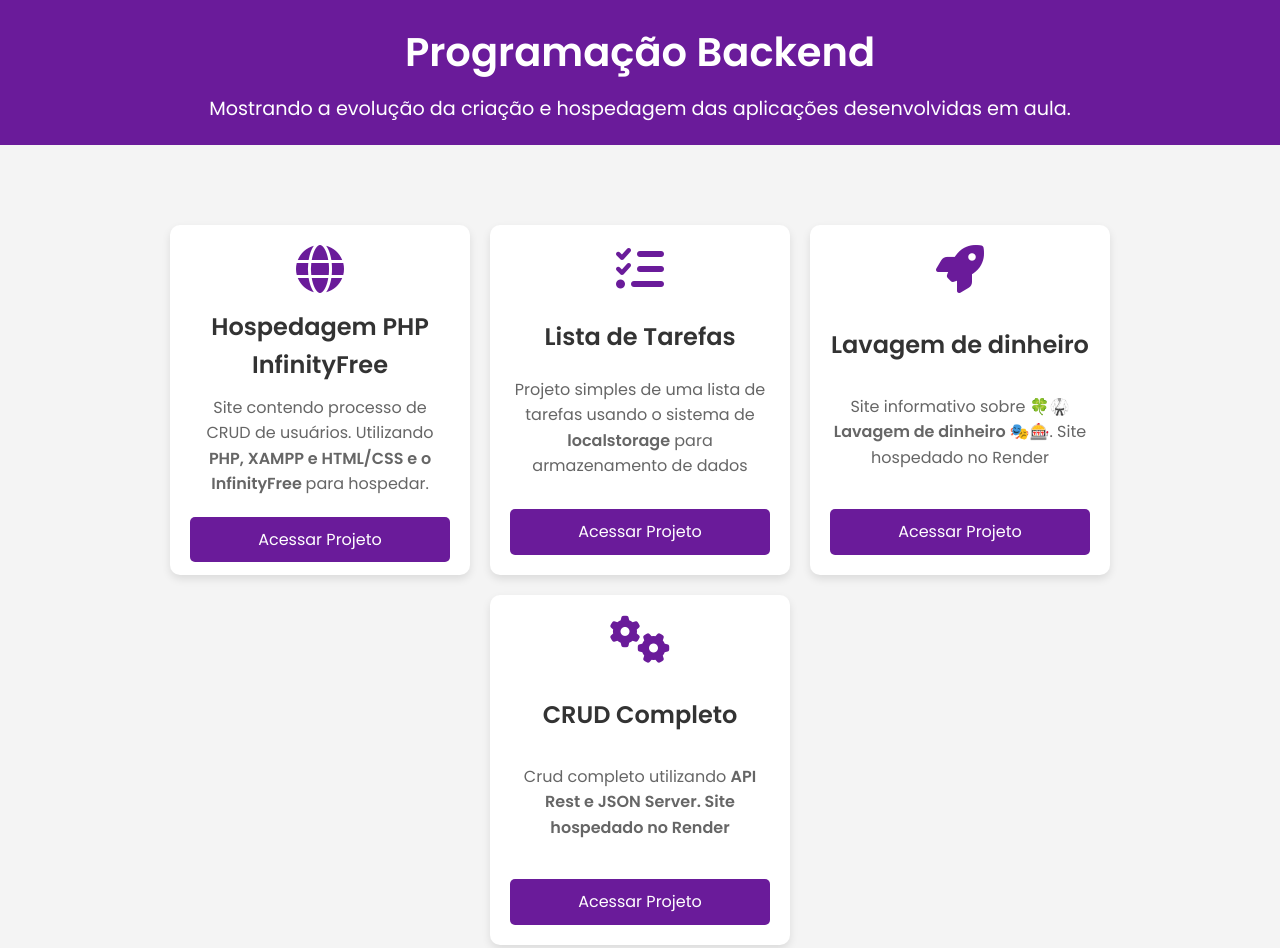
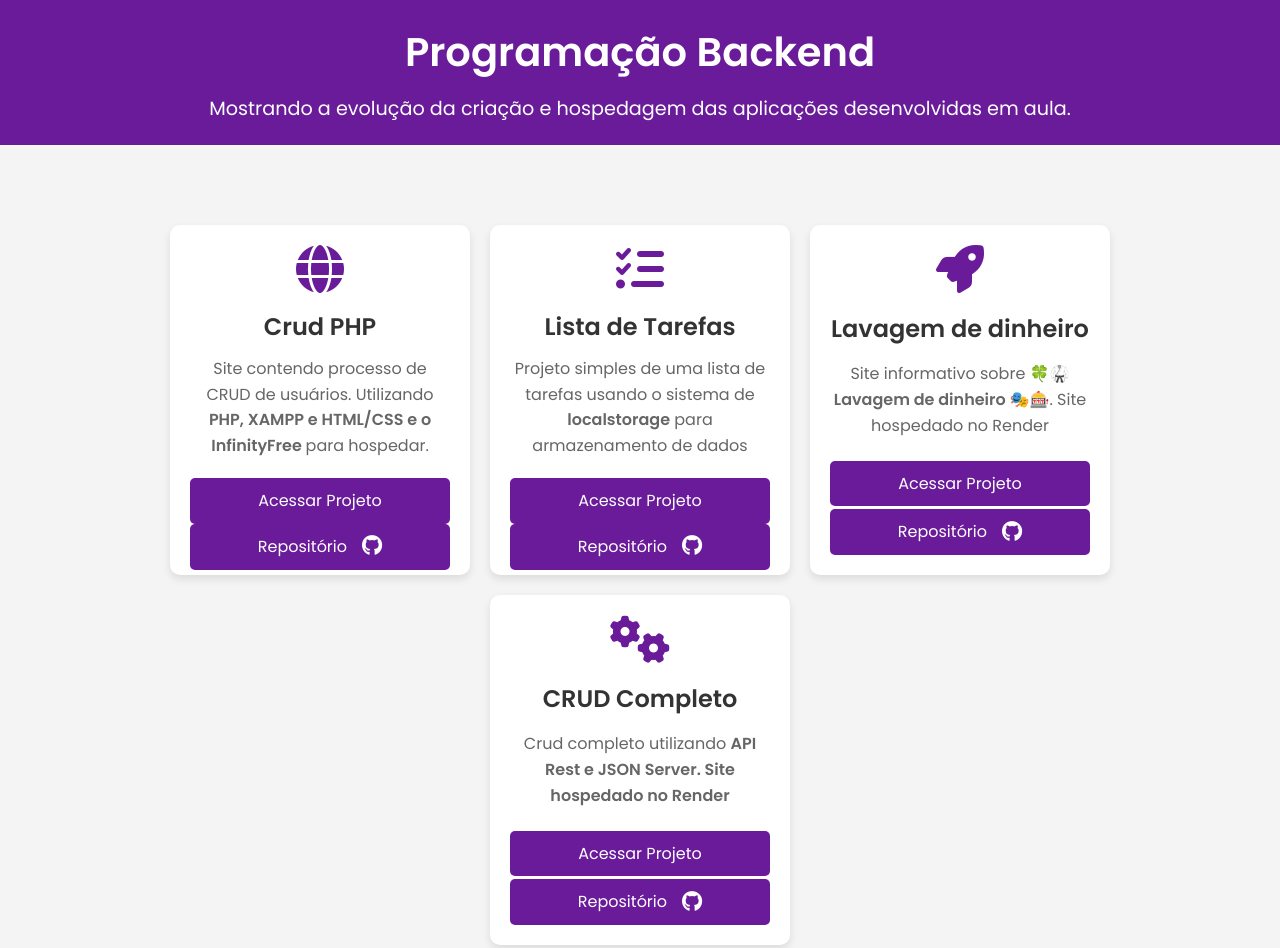
Before and after one commit to TavinV/somativa1-pbe, a plain HTML site: page index.html in a window 1280 px wide. Shown: the top 948 px of the page. Drawn offline with Linux system fonts and the light colour scheme.

Commit message:
finalizado

```diff
--- a/index.html
+++ b/index.html
@@ -21,11 +21,13 @@
             <!-- Card 1: InfinityFree -->
             <div class="card">
                 <i class="fas fa-globe icon"></i>
-                <h2>Hospedagem PHP InfinityFree</h2>
+                <h2>Crud PHP</h2>
                 <p>Site contendo processo de CRUD de usuários. Utilizando <b> PHP, XAMPP e HTML/CSS e o InfinityFree
                     </b> para
                     hospedar.</p>
                 <a href="http://puma-pjl.infinityfreeapp.com/?i=1" target="_blank" class="btn">Acessar Projeto</a>
+                <a href="http://puma-pjl.infinityfreeapp.com/?i=1" target="_blank" class="btn rep">Repositório
+                    <i class="fa-brands fa-github"></i></a>
             </div>
 
             <!-- Card 2: Lista de Tarefas -->
@@ -35,6 +37,8 @@
                 <p>Projeto simples de uma lista de tarefas usando o sistema de <b>localstorage</b> para armazenamento de
                     dados</p>
                 <a href="https://tavinv.github.io/todo-list/" target="_blank" class="btn">Acessar Projeto</a>
+                <a href="http://puma-pjl.infinityfreeapp.com/?i=1" target="_blank" class="btn rep">Repositório
+                    <i class="fa-brands fa-github"></i></a>
             </div>
 
             <!-- Card 3: Lavagem de Dinheiro -->
@@ -43,6 +47,8 @@
                 <h2>Lavagem de dinheiro</h2>
                 <p>Site informativo sobre <b>🍀🥋 Lavagem de dinheiro 🎭🎰</b>. Site hospedado no Render</p>
                 <a href="https://nodehtml-oi41.onrender.com" target="_blank" class="btn">Acessar Projeto</a>
+                <a href="http://puma-pjl.infinityfreeapp.com/?i=1" target="_blank" class="btn rep">Repositório
+                    <i class="fa-brands fa-github"></i></a>
             </div>
 
             <!-- Card 4: CRUD Completo -->
@@ -51,6 +57,8 @@
                 <h2>CRUD Completo</h2>
                 <p>Crud completo utilizando <b>API Rest e JSON Server. Site hospedado no Render</b></p>
                 <a href="https://crud-app-ihlo.onrender.com" target="_blank" class="btn">Acessar Projeto</a>
+                <a href="http://puma-pjl.infinityfreeapp.com/?i=1" target="_blank" class="btn rep">Repositório
+                    <i class="fa-brands fa-github"></i></a>
             </div>
         </div>
     </main>
--- a/styles.css
+++ b/styles.css
@@ -93,6 +93,17 @@ main {
     background-color: #4a148c;
 }
 
+.card .btn.rep {
+    display: flex;
+    align-items: center;
+    justify-content: center;
+}
+
+.card .btn.rep i {
+    margin-left: 15px;
+    font-size: 1.3rem;
+}
+
 footer {
     background-color: #6a1b9a;
     color: #fff;
```
